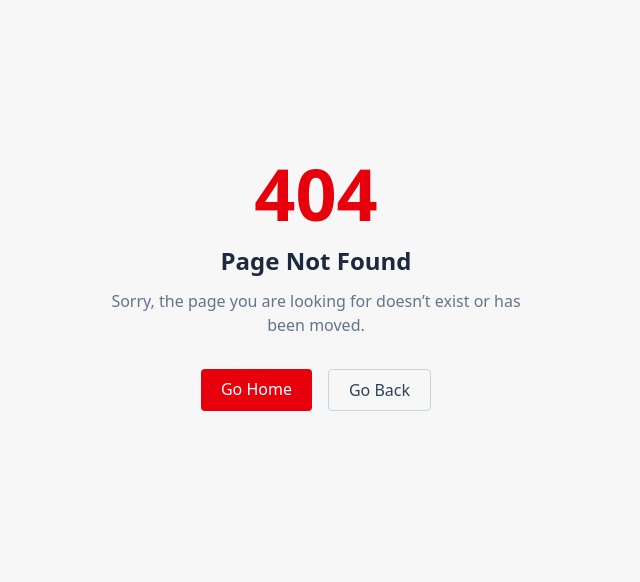
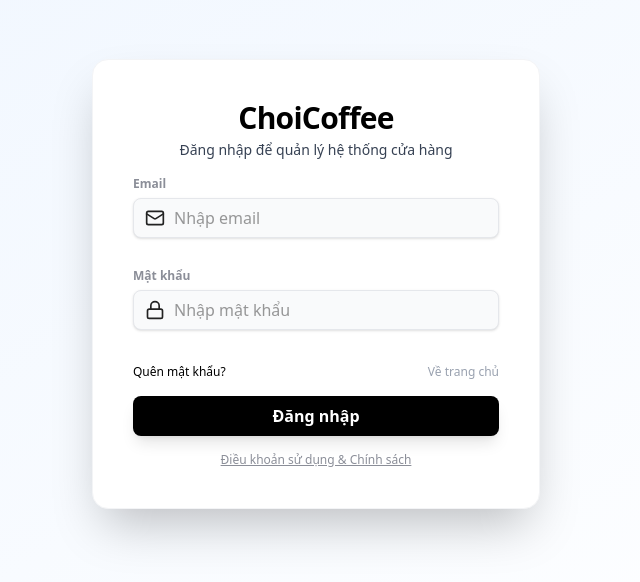
Before and after one commit to Quang1708/Gr3_Franchise_ChoiCoffee, a React (Vite) app: page /admin/login in a window 1280 px wide. Before the commit this address had no page. Shown: the part 116-698 px from the top of the page, without its empty margins (324-964 px from the left). Built offline with nearby package versions, Linux system fonts and the light colour scheme.

Commit message:
Fix Admin Login

```diff
--- a/src/App.tsx
+++ b/src/App.tsx
@@ -1,28 +1,30 @@
-import { Suspense } from "react"
-import { BrowserRouter, Routes, Route } from "react-router-dom"
-import ClientAuthRoutes from "./routes/client/ClientAuth.route"
-import { ClientPublicRoutes } from "./routes/client/ClientPublic.route"
-import AdminRoutes from "./routes/admin/Admin.route"
-import NotFoundPage from "./pages/NotFoundPage.page"
+import { Suspense } from "react";
+import { BrowserRouter, Route, Routes } from "react-router-dom";
+import ClientAuthRoutes from "./routes/client/ClientAuth.route";
+import { ClientPublicRoutes } from "./routes/client/ClientPublic.route";
+import NotFoundPage from "./pages/NotFoundPage.page";
+import { Toaster } from "sonner";
+import { AdminAuthRoutes } from "./routes/admin/AdminAuth.route";
+import AdminRoutes from "./routes/admin/Admin.route";
 
 function App() {
-
   return (
     <BrowserRouter>
-      <Suspense fallback = {<div>Loading...</div>}>
+      <Toaster position="top-right" />
+      <Suspense fallback={<div>Loading...</div>}>
         <Routes>
-           {/* Admin */}
-           {AdminRoutes}
+          {/* Admin Auth */}
+          {AdminAuthRoutes}
+            {AdminRoutes}
+          {/* Client */}
+          {ClientAuthRoutes}
+          {ClientPublicRoutes}
 
-          {/* Client */}
-           {ClientAuthRoutes}
-           {ClientPublicRoutes}
-
-           <Route path="*" element={<NotFoundPage />} />
+          <Route path="*" element={<NotFoundPage />} />
         </Routes>
       </Suspense>
     </BrowserRouter>
-  )
+  );
 }
 
-export default App
+export default App;
--- a/src/pages/admin/auth/ForgotPassword.page.tsx
+++ b/src/pages/admin/auth/ForgotPassword.page.tsx
@@ -63,7 +63,7 @@
         {sent && <p className="text-xs text-green-600 mt-2 text-center">Liên kết đặt lại mật khẩu đã được gửi đến email của bạn.</p>}
         {error && <p className="text-xs text-red-500 mt-2 text-center">{error}</p>}
         <div className="w-full flex justify-between items-center mt-2">
-          <button type="button" className="text-xs text-gray-400 hover:text-gray-800 cursor-pointer" onClick={() => navigate(ROUTER_URL.ADMIN_ROUTER.LOGIN)}>Về đăng nhập</button>
+          <button type="button" className="text-xs text-gray-400 hover:text-gray-800 cursor-pointer" onClick={() => navigate(ROUTER_URL.ADMIN_ROUTER.ADMIN_LOGIN)}>Về đăng nhập</button>
         </div>
       </form>
     </div>
--- a/src/pages/admin/auth/Login.page.tsx
+++ /dev/null
@@ -1,12 +0,0 @@
-const AdminLoginPage = () => {
-  return (
-    <div className="p-6">
-      <h1 className="text-3xl font-bold text-gray-800 mb-6">Admin Login</h1>
-      <div className="bg-white rounded-lg shadow-sm p-6">
-        <p className="text-gray-600">Admin login page</p>
-      </div>
-    </div>
-  );
-};
-
-export default AdminLoginPage;
--- a/src/pages/admin/auth/ResetPassword.page.tsx
+++ b/src/pages/admin/auth/ResetPassword.page.tsx
@@ -86,7 +86,7 @@
         </button>
         {success && <p className="text-xs text-green-600 mt-2 text-center">Mật khẩu đã được thay đổi thành công!</p>}
         <div className="w-full flex justify-end items-center mt-2">
-          <button type="button" className="text-xs text-black hover:text-gray-800 cursor-pointer" onClick={() => navigate(ROUTER_URL.ADMIN_ROUTER.LOGIN)}>Về đăng nhập</button>
+          <button type="button" className="text-xs text-black hover:text-gray-800 cursor-pointer" onClick={() => navigate(ROUTER_URL.ADMIN_ROUTER.ADMIN_LOGIN)}>Về đăng nhập</button>
         </div>
       </form>
     </div>
--- a/src/pages/admin/auth/login/AdminLogin.page.tsx
+++ b/src/pages/admin/auth/login/AdminLogin.page.tsx
@@ -41,8 +41,8 @@
         setItemInLocalStorage(LOCAL_STORAGE.ACCOUNT_ADMIN, foundUser);
         toastSuccess("Đăng nhập thành công!");
         setTimeout(() => {
-          navigate(ROUTER_URL.HOME);
-        }, 500);
+          navigate(ROUTER_URL.ADMIN_ROUTER.ADMIN_DASHBOARD);
+        }, 1000);
       } else if (foundUser) {
         toastError("Tài khoản không có quyền truy cập admin!");
       } else {
@@ -50,7 +50,6 @@
       }
     };
   return (
-
     <div className="min-h-screen flex items-center justify-center bg-gradient-to-br from-blue-50 to-white">
       <form onSubmit={handleSubmit} className="w-full max-w-md flex flex-col items-center justify-center gap-2 p-10 bg-white shadow-2xl rounded-2xl font-inter border border-gray-100">
         <div className="flex flex-col items-center gap-1 w-full mb-2">
--- a/src/pages/admin/logout/Logout.page.tsx
+++ b/src/pages/admin/logout/Logout.page.tsx
@@ -1,13 +1,14 @@
 import { useEffect } from "react";
 import { useNavigate } from "react-router-dom";
 import ROUTER_URL from "../../../routes/router.const";
+import { removeItemInLocalStorage } from "../../../utils/localStorage.util";
+import { LOCAL_STORAGE } from "../../../consts/localstorage.const";
 
 const LogoutPage = () => {
   const navigate = useNavigate();
 
   useEffect(() => {
-    // TODO: Implement logout logic (clear tokens, etc.)
-    // For now, just redirect to home
+    removeItemInLocalStorage(LOCAL_STORAGE.ACCOUNT_ADMIN);
     setTimeout(() => {
       navigate(ROUTER_URL.HOME);
     }, 1000);
--- a/src/routes/admin/Admin.route.tsx
+++ b/src/routes/admin/Admin.route.tsx
@@ -12,10 +12,12 @@
 import UserPage from "../../pages/admin/user";
 import SettingsPage from "../../pages/admin/settings";
 import LogoutPage from "../../pages/admin/logout";
+import AdminGuard from "../guard/AdminGuard.route";
 import ROUTER_URL from "../router.const";
 
 const AdminRoutes = (
-  <Route path={ROUTER_URL.ADMIN} element={<AdminLayout />}>
+  <Route path={ROUTER_URL.ADMIN} element={<AdminGuard />}>
+    <Route element={<AdminLayout />}>
       <Route index element={<DashboardPage />} />
       <Route path="dashboard" element={<DashboardPage />} />
       <Route path="category" element={<CategoryPage />} />
@@ -30,6 +32,7 @@
       <Route path="settings" element={<SettingsPage />} />
       <Route path="logout" element={<LogoutPage />} />
     </Route>
+  </Route>
 );
 
 export default AdminRoutes;
--- a/src/routes/admin/AdminAuth.route.tsx
+++ b/src/routes/admin/AdminAuth.route.tsx
@@ -9,7 +9,7 @@
 
 export const AdminAuthRoutes = (
   <>
-    <Route path={ROUTER_URL.ADMIN_ROUTER.LOGIN} element={<AdminLoginPage />} />
+    <Route path={ROUTER_URL.ADMIN_ROUTER.ADMIN_LOGIN} element={<AdminLoginPage />} />
     <Route path={ROUTER_URL.ADMIN_ROUTER.FORGOT_PASSWORD} element={<ForgotPasswordPage />} />
     <Route path={ROUTER_URL.ADMIN_ROUTER.RESET_PASSWORD} element={<ResetPasswordPage />} />
   </>
--- a/src/routes/guard/AdminGuard.route.tsx
+++ b/src/routes/guard/AdminGuard.route.tsx
@@ -10,7 +10,7 @@
 };
 
 const AdminGuard: React.FC = () => {
-  return isAdminAuthenticated() ? <Outlet /> : <Navigate to={ROUTER_URL.ADMIN_ROUTER.LOGIN} />;
+  return isAdminAuthenticated() ? <Outlet /> : <Navigate to={ROUTER_URL.ADMIN_ROUTER.ADMIN_LOGIN} />;
 };
 
 export default AdminGuard;
--- a/src/routes/router.const.ts
+++ b/src/routes/router.const.ts
@@ -9,6 +9,7 @@
     CLIENT: `/client`,
 
     ADMIN: `/admin`,
+    ADMIN_ROUTER: {
     ADMIN_DASHBOARD: `/admin/dashboard`,
     ADMIN_CATEGORY: `/admin/category`,
     ADMIN_CUSTOMER: `/admin/customer`,
@@ -22,6 +23,9 @@
     ADMIN_SETTINGS: `/admin/settings`,
     ADMIN_LOGOUT: `/admin/logout`,
     ADMIN_LOGIN: `/admin/login`,
+    FORGOT_PASSWORD: `/admin/forgot-password`,
+    RESET_PASSWORD: `/admin/reset-password`,
+    }
 }
 
 export default ROUTER_URL;
```
Lines whose indentation alone changed are shown as unchanged.
